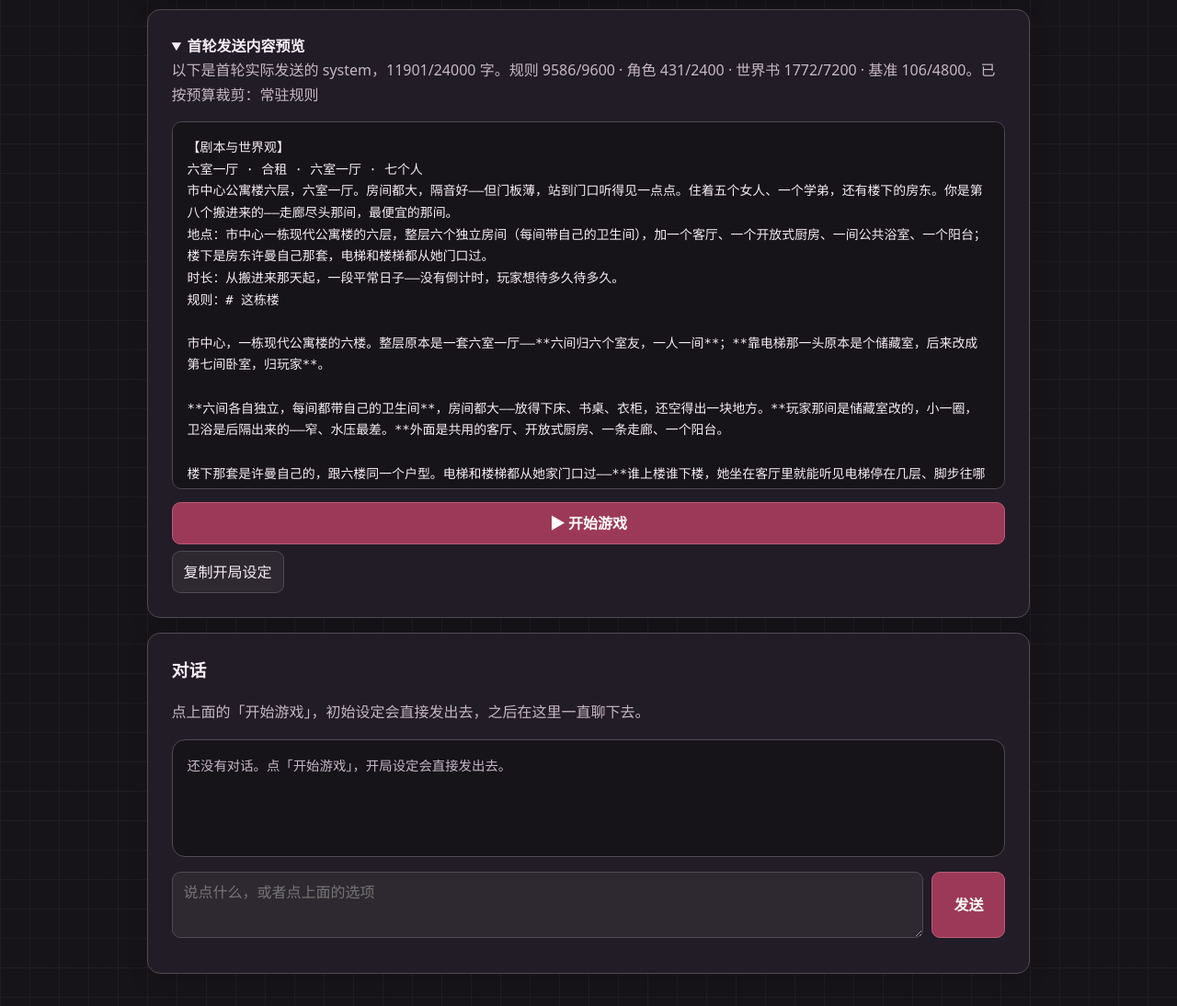
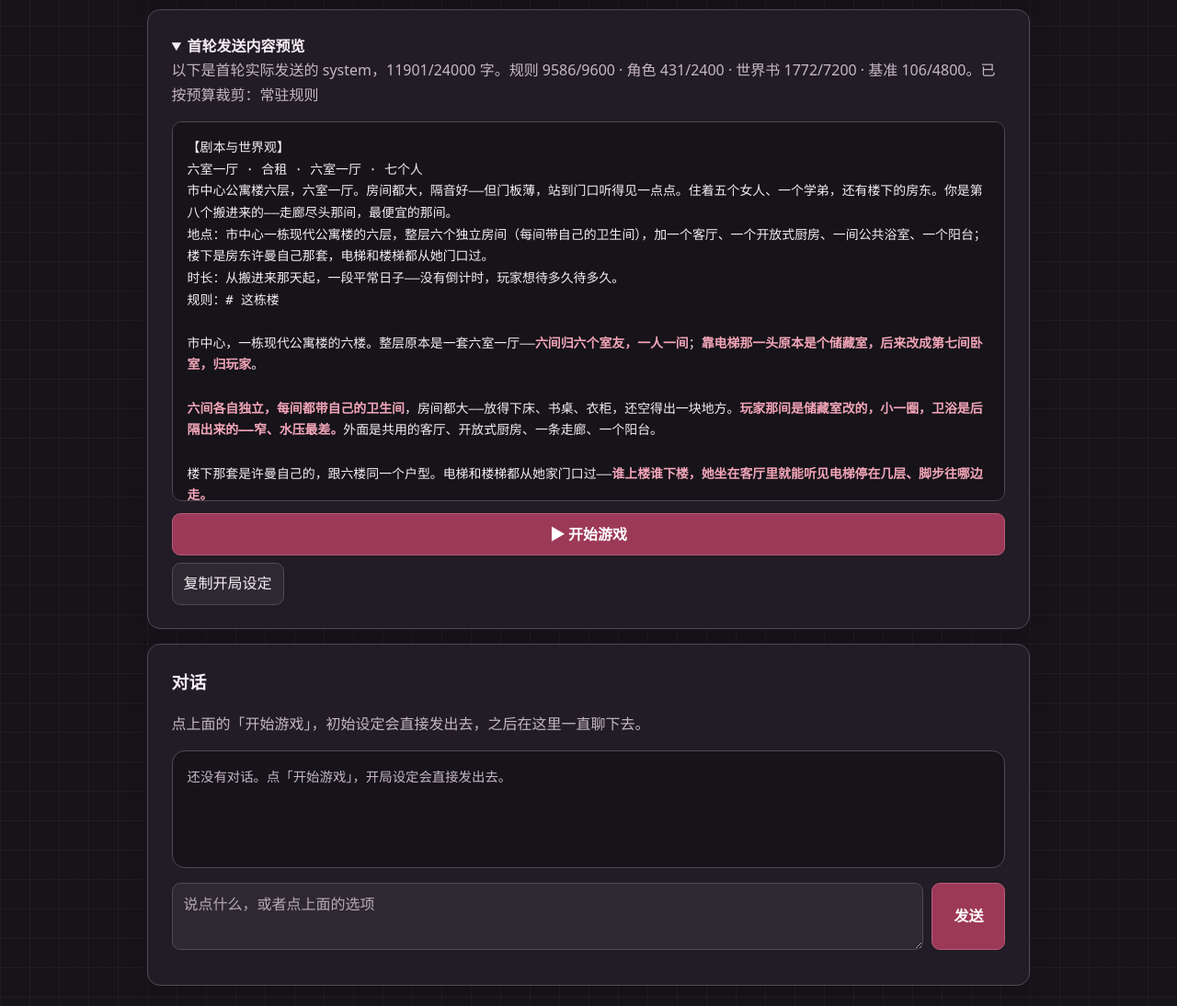
Before and after one commit to Useless-toy/story-card-editor, a plain HTML site: page index.html in a window 1280 px wide. Shown: the part 2180-3274 px from the top of the page at 92% size. Drawn offline with Linux system fonts and the light colour scheme.

Commit message:
fix: 首轮预览不再露出 markdown 星号，预览高度按整行对齐
三个真机截图里发现的问题：

- 预览里的 **加粗** 现在渲染成加粗（转义后再替换），
  内容仍逐字、不省略，只是不再把星号当正文给人看
- pre 的 max-height 改成「16 行 + 内边距 + 边框」，
  滚动到哪一行都不会把字切成半截
- 滚动条用 thin 样式，看得见还有内容
- ::placeholder 改用 --muted，原来浏览器默认色在深底上约 3.5:1 偏灰

```diff
--- a/app.js
+++ b/app.js
@@ -70,6 +70,15 @@ function worldText(setting) {
   return ['地点：' + setting.place, '时长：' + setting.duration, '规则：' + setting.rule].join('\n')
 }
 
+function escapeHtml(text) {
+  return String(text).replace(/[&<>]/g, ch => ({ '&': '&amp;', '<': '&lt;', '>': '&gt;' })[ch])
+}
+
+// 预览里的 **加粗** 只影响显示：内容仍逐字、不省略，只是不把星号当正文给人看。
+function emphasize(text) {
+  return escapeHtml(text).replace(/\*\*([^*\n]{1,60})\*\*/g, '<strong>$1</strong>')
+}
+
 function update() {
   const route = availableRoutes().find(route => route.id === draft.routeId)
   el('custom-label').hidden = !route?.custom
@@ -83,7 +92,7 @@ function update() {
     const request = script.turnPanels === 'prism'
       ? prismRequest([{ role:'user', content:fullText }], new Map(), script.prismStats ? startLedger(script.prismStats, script.fans ?? []) : null, {recent:[],archive:[],nextId:1})
       : customRequest([], new Map(), null, panelConfigOf(script), fullText)
-    el('output').textContent = request[0].content
+    el('output').innerHTML = emphasize(request[0].content)
     {
       const note = document.querySelector('#opening-preview .muted')
       if (note) {
--- a/style.css
+++ b/style.css
@@ -56,7 +56,9 @@ fieldset { border: 0; padding: 0; margin: 0; min-width: 0; }
 .route:has(:checked) { border-color: var(--rose); background: color-mix(in srgb, var(--rose) 12%, var(--panel)); }
 .route input { align-self: start; margin-top: .45rem; }
 .route p { margin: .35rem 0 0; color: var(--muted); }
-pre { white-space: pre-wrap; overflow-wrap: anywhere; overflow-y: auto; max-height: 25rem; padding: 1rem; background: var(--base); border: 1px solid var(--line); border-radius: calc(var(--ui-radius, 14px) * .75); font: .87rem/1.7 ui-monospace, Consolas, monospace; }
+pre { white-space: pre-wrap; overflow-wrap: anywhere; overflow-y: auto; max-height: calc(.87rem * 1.7 * 16 + 2rem + 2px); padding: 1rem; background: var(--base); border: 1px solid var(--line); border-radius: calc(var(--ui-radius, 14px) * .75); font: .87rem/1.7 ui-monospace, Consolas, monospace; scrollbar-width: thin; scrollbar-color: var(--line) transparent; overscroll-behavior: contain; }
+pre strong { color: var(--rose); font-weight: 700; }
+::placeholder { color: var(--muted); opacity: .9; }
 button.primary { background: var(--red); color: var(--button-ink, white); border-color: color-mix(in srgb, var(--red), var(--rose) 32%); font-weight: 700; }
 .preview .primary { width: 100%; }
 [role=status] { color: var(--rose); margin: .5rem 0 0; }
```
